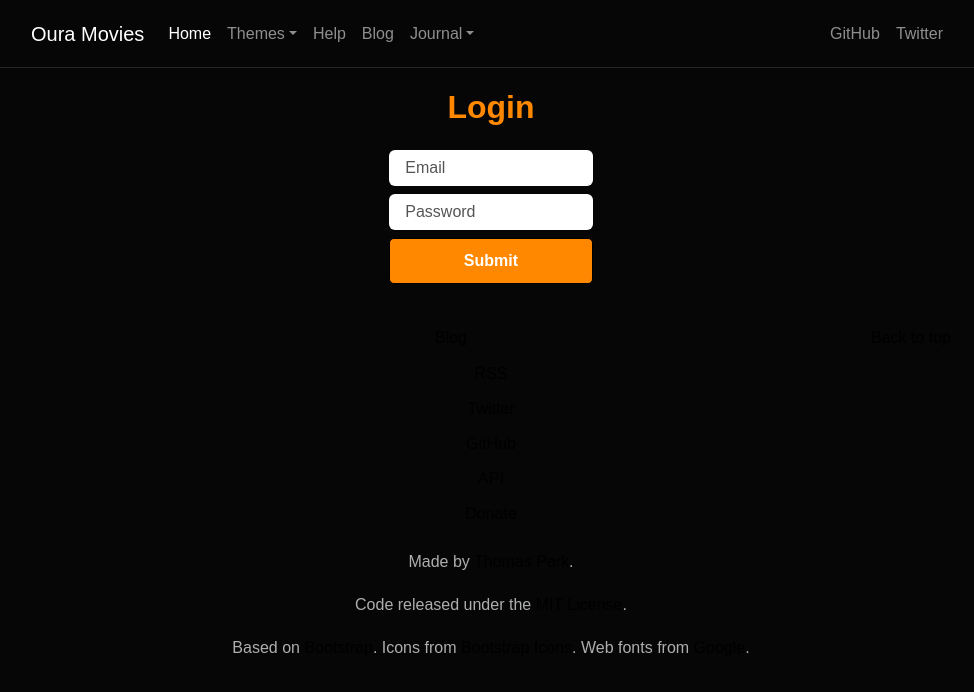
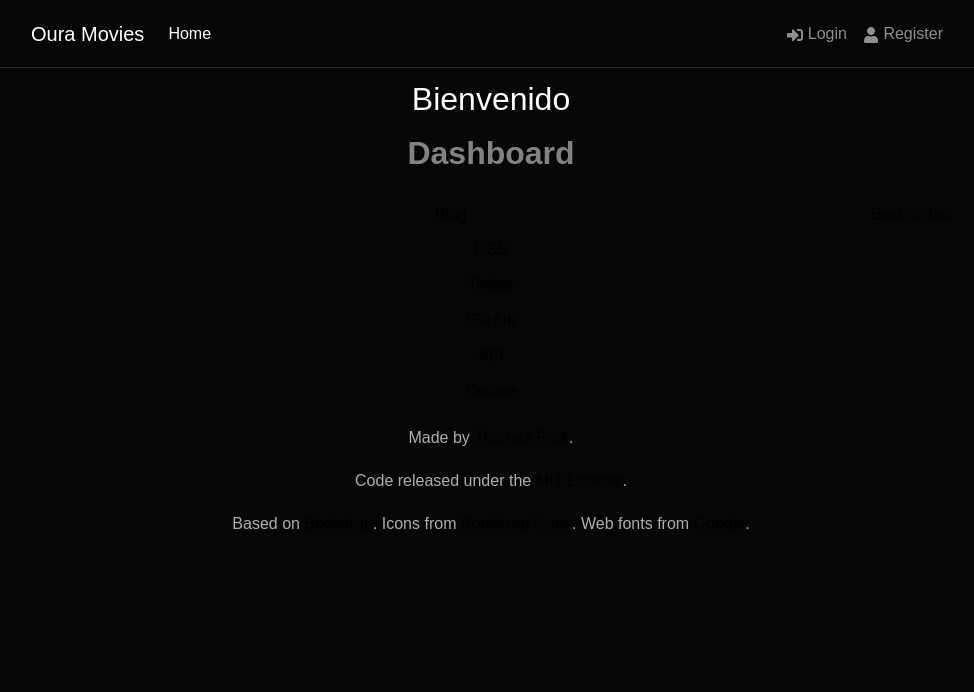
Before and after one commit to omarss79/oura-frontend, a React (Vite) app: page / in a window 1280 px wide. Before the commit this address led to /login. Shown: the top 692 px of the page, without its empty margins (149-1123 px from the left). Built offline with nearby package versions, Linux system fonts and the light colour scheme.

Commit message:
Login y header terminados

```diff
--- a/src/components/MovieItem.jsx
+++ b/src/components/MovieItem.jsx
@@ -9,7 +9,7 @@ const MovieItem = ({ movie }) => {
             <div className="card-header">{ movie.title }</div>
             <div className="card-body">
                 <h4 className="card-title">Warning card title</h4>
-                <p className="card-text">Some quick example text to build on the card title and make up the bulk of the card's content.</p>
+                <p className="card-text">Some quick example text to build on the card title and make up the bulk of the cards content.</p>
             </div>
         </div>
     )
--- a/src/components/NavBar.jsx
+++ b/src/components/NavBar.jsx
@@ -1,5 +1,21 @@
+import { FaSignInAlt, FaSignOutAlt, FaUser } from 'react-icons/fa'
+import { Link, useNavigate } from 'react-router-dom'
+import { useSelector, useDispatch } from 'react-redux'
+import { logout, reset } from '../features/auth/authSlice'
 
 const NavBar = () => {
+
+  const navigate = useNavigate()
+  const dispatch = useDispatch()
+
+  const { user } = useSelector((state) => state.auth)
+
+  const onLogout = () => {
+      dispatch(logout())
+      dispatch(reset())
+      navigate('/login')
+  }
+
   return (
     <div className="navbar navbar-expand-lg fixed-top navbar-dark bg-dark">
   <div className="container">
@@ -14,7 +30,7 @@ const NavBar = () => {
                 <span className="visually-hidden">(current)</span>
             </a>
         </li>
-        <li className="nav-item dropdown">
+        {/* <li className="nav-item dropdown">
           <a className="nav-link dropdown-toggle" data-bs-toggle="dropdown" href="#" id="themes">Themes</a>
           <div className="dropdown-menu" aria-labelledby="themes">
             <a className="dropdown-item" href="../default/">Default</a>
@@ -27,8 +43,8 @@ const NavBar = () => {
         </li>
         <li className="nav-item">
           <a className="nav-link" href="../help/">Help</a>
-        </li>
-        <li className="nav-item">
+        </li> */}
+        {/* <li className="nav-item">
           <a className="nav-link" href="https://blog.bootswatch.com/">Blog</a>
         </li>
         <li className="nav-item dropdown">
@@ -42,15 +58,34 @@ const NavBar = () => {
             <a className="dropdown-item" href="../5/journal/_variables.scss" download>_variables.scss</a>
             <a className="dropdown-item" href="../5/journal/_bootswatch.scss" download>_bootswatch.scss</a>
           </div>
-        </li>
+        </li> */}
       </ul>
-      <ul className="navbar-nav ms-md-auto">
+      {/* <ul className="navbar-nav ms-md-auto">
         <li className="nav-item">
           <a target="_blank" rel="noopener" className="nav-link" href="#"><i className="bi bi-github" /> GitHub</a>
         </li>
         <li className="nav-item">
           <a target="_blank" rel="noopener" className="nav-link" href="#"><i className="bi bi-twitter" /> Twitter</a>
         </li>
+      </ul> */}
+
+      <ul className="navbar-nav ms-md-auto">
+        {user ? (
+            <>
+                <button className='btn' onClick={onLogout}>
+                    <FaSignOutAlt /> Logout
+                </button>
+            </>
+        ) : (
+            <>
+                <li>
+                    <Link className="nav-link" to='/login'><FaSignInAlt /> Login</Link>
+                </li>
+                <li>
+                    <Link className="nav-link" to='/register'><FaUser /> Register</Link>
+                </li>
+            </>
+        )}
       </ul>
     </div>
   </div>
--- a/src/pages/Dashboard.jsx
+++ b/src/pages/Dashboard.jsx
@@ -22,9 +22,9 @@ const Dashboard = () => {
         }
 
         if (!user) {
-            navigate('/login')
+            navigate('/')
         } else {
-            dispatch(getMovies())
+            // dispatch(getMovies())
         }
 
         return () => {
@@ -47,15 +47,11 @@ const Dashboard = () => {
             {/* <TareaForm /> */}
 
             <section className="content">
-                {movies.length > 0 ? (
-                    <div className='bs-component'>
-                        {movies.map((movie) => (
-                            <MovieItem key={movie._id} movie={movie} />
-                        ))}
-                    </div>
-                ) : (
-                    <h4>Tu usuario no tiene ninguna movie asignada</h4>
-                )}
+              <div className='bs-component'>
+                  {movies.map((movie) => (
+                      <MovieItem key={movie._id} movie={movie} />
+                  ))}
+              </div>
             </section>
         </>
     )
```
Also changed, not shown: .eslintrc.cjs.
